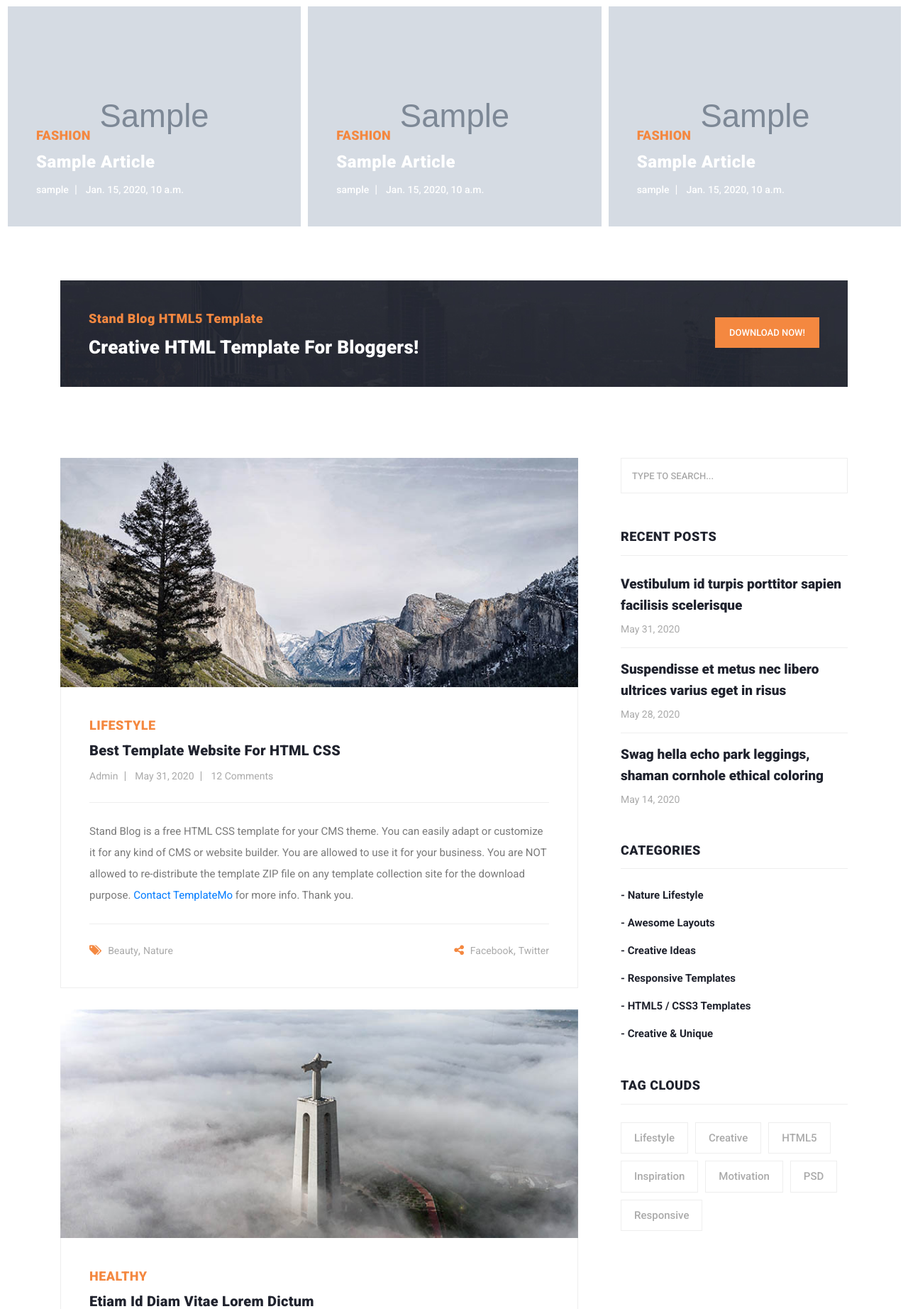
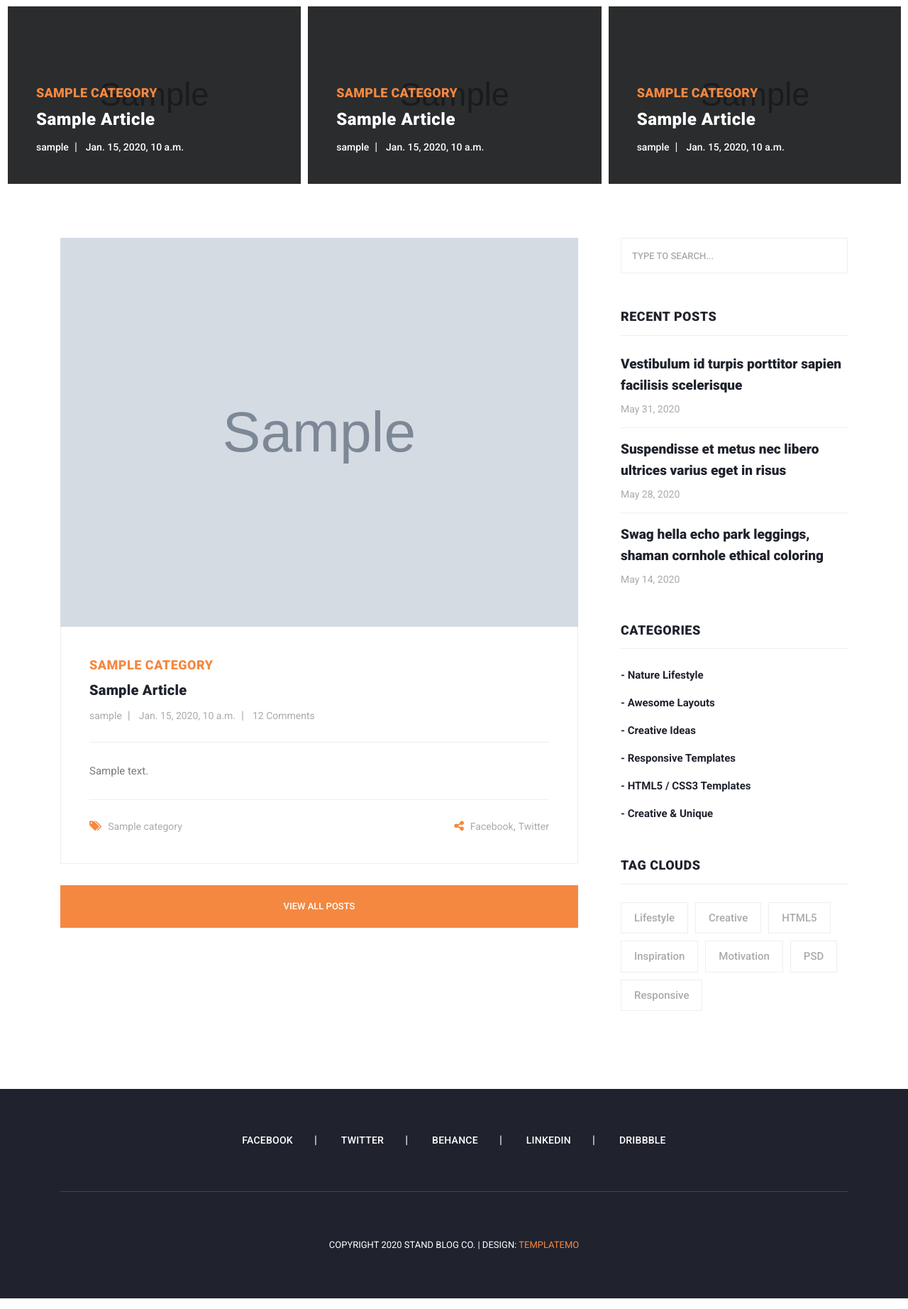
Before and after one commit to Alireza-reisi/Django-weblog, a Django app: page / in a window 1280 px wide. Shown: the part 101-1945 px from the top of the page at 71% size. Run offline with Django 5.2, Linux system fonts and the light colour scheme; tables that the repository leaves empty hold one stand-in row (values such as "Sample post"); grey boxes marked "Sample" are stand-in pictures; some libraries are stand-ins or nearby versions.

Commit message:
make home page's articles dynamic and add sum columns to article model

```diff
--- a/assets/css/templatemo-stand-blog.css
+++ b/assets/css/templatemo-stand-blog.css
@@ -5,13 +5,13 @@ TemplateMo 551 Stand Blog
 https://templatemo.com/tm-551-stand-blog
 
 */
-
 body {
   font-family: 'Roboto', sans-serif;
   overflow-x: hidden;
   text-rendering: optimizeLegibility;
   -webkit-font-smoothing: antialiased;
   -moz-osx-font-smoothing: grayscale;
+
 }
 p {
 	margin-bottom: 0px;
--- a/blog/admin.py
+++ b/blog/admin.py
@@ -1,6 +1,8 @@
 from django.contrib import admin
-from .models import article
+from .models import article, Category
+
 # Register your models here.
 
 
 admin.site.register(article)
+admin.site.register(Category)
--- a/home/templates/index.html
+++ b/home/templates/index.html
@@ -1,40 +1,14 @@
+{% extends "base_generic.html" %}
 {% load static %}
 
-<!DOCTYPE html>
-<html lang="en">
-
-  <head>
-
-    <meta charset="utf-8">
-    <meta name="viewport" content="width=device-width, initial-scale=1, shrink-to-fit=no">
-    <meta name="description" content="">
-    <meta name="author" content="TemplateMo">
-    <link href="https://fonts.googleapis.com/css?family=Roboto:100,100i,300,300i,400,400i,500,500i,700,700i,900,900i&display=swap" rel="stylesheet">
-
-    <title>Stand CSS Blog by TemplateMo</title>
-
-    <!-- Bootstrap core CSS -->
-    <link href="{% static 'bootstrap/css/bootstrap.min.css' %}" rel="stylesheet">
 
 
-    <!-- Additional CSS Files -->
-    <link rel="stylesheet" href="{% static 'css/fontawesome.css' %}">
-    <link rel="stylesheet" href="{% static 'css/templatemo-stand-blog.css' %}">
-    <link rel="stylesheet" href="{% static 'css/owl.css' %}">
-<!--
+{% block title %}home{% endblock %}
 
-TemplateMo 551 Stand Blog
 
-https://templatemo.com/tm-551-stand-blog
 
--->
 
-{# fontawesome cdn:  #}
-      <link rel="stylesheet" href="https://cdnjs.cloudflare.com/ajax/libs/font-awesome/4.7.0/css/font-awesome.min.css">
-  </head>
-
-  <body>
-
+{% block content %}
 	<!-- ***** Preloader Start ***** -->
     <div id="preloader">
         <div class="jumper">
@@ -128,11 +102,12 @@ https://templatemo.com/tm-551-stand-blog
         <div class="owl-banner owl-carousel">
             {% for article in articles %}
             	 <div class="item">
-                    <img src="{{ article.image.url }}" alt="{{ article.title }}">
-                    <div class="item-content">
+                    <img src="{{ article.image.url }}" alt="{{ article.title }}" style="height: 250px">
+                     <div  style="background-color: rgba(0,0,0,0.8); position: absolute;inset: 0; "></div>
+                    <div class="item-content" >
                         <div class="main-content">
                             <div class="meta-category">
-                              <span>Fashion</span>
+                              <span>{{ article.categories.first }}</span>
                             </div>
                             <a href="post-details.html"><h4>{{ article.title}}</h4></a>
                             <ul class="post-info">
@@ -150,28 +125,28 @@ https://templatemo.com/tm-551-stand-blog
       </div>
     </div>
     <!-- Banner Ends Here -->
-
-    <section class="call-to-action">
-      <div class="container">
-        <div class="row">
-          <div class="col-lg-12">
-            <div class="main-content">
-              <div class="row">
-                <div class="col-lg-8">
-                  <span>Stand Blog HTML5 Template</span>
-                  <h4>Creative HTML Template For Bloggers!</h4>
-                </div>
-                <div class="col-lg-4">
-                  <div class="main-button">
-                    <a rel="nofollow" href="{% static 'https://templatemo.com/tm-551-stand-blog' %}" target="_parent">Download Now!</a>
-                  </div>
-                </div>
-              </div>
-            </div>
-          </div>
-        </div>
-      </div>
-    </section>
+{##}
+{#    <section class="call-to-action">#}
+{#      <div class="container">#}
+{#        <div class="row">#}
+{#          <div class="col-lg-12">#}
+{#            <div class="main-content">#}
+{#              <div class="row">#}
+{#                <div class="col-lg-8">#}
+{#                  <span>Stand Blog HTML5 Template</span>#}
+{#                  <h4>Creative HTML Template For Bloggers!</h4>#}
+{#                </div>#}
+{#                <div class="col-lg-4">#}
+{#                  <div class="main-button">#}
+{#                    <a rel="nofollow" href="{% static 'https://templatemo.com/tm-551-stand-blog' %}" target="_parent">Download Now!</a>#}
+{#                  </div>#}
+{#                </div>#}
+{#              </div>#}
+{#            </div>#}
+{#          </div>#}
+{#        </div>#}
+{#      </div>#}
+{#    </section>#}
 
 
     <section class="blog-posts">
@@ -180,27 +155,36 @@ https://templatemo.com/tm-551-stand-blog
           <div class="col-lg-8">
             <div class="all-blog-posts">
               <div class="row">
+                        {% for article in articles %}
                             <div class="col-lg-12">
                               <div class="blog-post">
                                 <div class="blog-thumb">
-                      <img src="{% static 'images/blog-post-01.jpg' %}" alt="">
+                                  <img src="{{article.image.url}}" alt="">
                                 </div>
                                 <div class="down-content">
-                      <span>Lifestyle</span>
-                      <a href="post-details.html"><h4>Best Template Website for HTML CSS</h4></a>
+                                  <span>{{ article.categories.first }}</span>
+                                  <a href="post-details.html"><h4>{{ article.title}}</h4></a>
                                   <ul class="post-info">
-                        <li><a href="#">Admin</a></li>
-                        <li><a href="#">May 31, 2020</a></li>
+                                    <li><a href="#">{{ article.author }}</a></li>
+                                    <li><a href="#">{{ article.pub_date }}</a></li>
                                     <li><a href="#">12 Comments</a></li>
                                   </ul>
-                      <p>Stand Blog is a free HTML CSS template for your CMS theme. You can easily adapt or customize it for any kind of CMS or website builder. You are allowed to use it for your business. You are NOT allowed to re-distribute the template ZIP file on any template collection site for the download purpose. <a rel="nofollow" href="https://templatemo.com/contact" target="_parent">Contact TemplateMo</a> for more info. Thank you.</p>
+                                  <p>{{ article.content }}</p>
                                   <div class="post-options">
                                     <div class="row">
                                       <div class="col-6">
                                         <ul class="post-tags">
                                           <li><i class="fa fa-tags"></i></li>
-                              <li><a href="#">Beauty</a>,</li>
-                              <li><a href="#">Nature</a></li>
+                                          {% for category in article.categories.all %}
+
+                                              {% if category != article.categories.last %}
+                                                  <li><a href="#">{{ category }}</a>,</li>
+                                              {% else %}
+                                               <li><a href="#">{{ category }}</a></li>  {# for the last category #}
+                                              {% endif %}
+
+                                          {% endfor %}
+
                                         </ul>
                                       </div>
                                       <div class="col-6">
@@ -215,76 +199,10 @@ https://templatemo.com/tm-551-stand-blog
                                 </div>
                               </div>
                             </div>
-                <div class="col-lg-12">
-                  <div class="blog-post">
-                    <div class="blog-thumb">
-                      <img src="{% static 'images/blog-post-02.jpg' %}" alt="">
-                    </div>
-                    <div class="down-content">
-                      <span>Healthy</span>
-                      <a href="post-details.html"><h4>Etiam id diam vitae lorem dictum</h4></a>
-                      <ul class="post-info">
-                        <li><a href="#">Admin</a></li>
-                        <li><a href="#">May 24, 2020</a></li>
-                        <li><a href="#">36 Comments</a></li>
-                      </ul>
-                      <p>You can support us by contributing a little via PayPal. Please contact <a rel="nofollow" href="https://templatemo.com/contact" target="_parent">TemplateMo</a> via Live Chat or Email. If you have any question or feedback about this template, feel free to talk to us. Also, you may check other CSS templates such as <a rel="nofollow" href="https://templatemo.com/tag/multi-page" target="_parent">multi-page</a>, <a rel="nofollow" href="https://templatemo.com/tag/resume" target="_parent">resume</a>, <a rel="nofollow" href="https://templatemo.com/tag/video" target="_parent">video</a>, etc.</p>
-                      <div class="post-options">
-                        <div class="row">
-                          <div class="col-6">
-                            <ul class="post-tags">
-                              <li><i class="fa fa-tags"></i></li>
-                              <li><a href="#">Best Templates</a>,</li>
-                              <li><a href="#">TemplateMo</a></li>
-                            </ul>
-                          </div>
-                          <div class="col-6">
-                            <ul class="post-share">
-                              <li><i class="fa fa-share-alt"></i></li>
-                              <li><a href="#">Facebook</a>,</li>
-                              <li><a href="#">Twitter</a></li>
-                            </ul>
-                          </div>
-                        </div>
-                      </div>
-                    </div>
-                  </div>
-                </div>
-                <div class="col-lg-12">
-                  <div class="blog-post">
-                    <div class="blog-thumb">
-                      <img src="{% static 'images/blog-post-03.jpg' %}" alt="">
-                    </div>
-                    <div class="down-content">
-                      <span>Fashion</span>
-                      <a href="post-details.html"><h4>Donec tincidunt leo nec magna</h4></a>
-                      <ul class="post-info">
-                        <li><a href="#">Admin</a></li>
-                        <li><a href="#">May 14, 2020</a></li>
-                        <li><a href="#">48 Comments</a></li>
-                      </ul>
-                      <p>Nullam at quam ut lacus aliquam tempor vel sed ipsum. Donec pellentesque tincidunt imperdiet. Mauris sit amet justo vulputate, cursus massa congue, vestibulum odio. Aenean elit nunc, gravida in erat sit amet, feugiat viverra leo. Phasellus interdum, diam commodo egestas rhoncus, turpis nisi consectetur nibh, in vehicula eros orci vel neque.</p>
-                      <div class="post-options">
-                        <div class="row">
-                          <div class="col-6">
-                            <ul class="post-tags">
-                              <li><i class="fa fa-tags"></i></li>
-                              <li><a href="#">HTML CSS</a>,</li>
-                              <li><a href="#">Photoshop</a></li>
-                            </ul>
-                          </div>
-                          <div class="col-6">
-                            <ul class="post-share">
-                              <li><i class="fa fa-share-alt"></i></li>
-                              <li><a href="#">Facebook</a>,</li>
-                              <li><a href="#">Twitter</a></li>
-                            </ul>
-                          </div>
-                        </div>
-                      </div>
-                    </div>
-                  </div>
-                </div>
+
+                        {% endfor %}
+
+
                 <div class="col-lg-12">
                   <div class="main-button">
                     <a href="/blog">View All Posts</a>
@@ -391,28 +309,4 @@ https://templatemo.com/tm-551-stand-blog
         </div>
       </div>
     </footer>
-
-    <!-- Bootstrap core JavaScript -->
-    <script src="{% static 'jquery/jquery.min.js' %}"></script>
-    <script src="{% static 'bootstrap/js/bootstrap.bundle.min.js' %}"></script>
-
-    <!-- Additional Scripts -->
-    <script src="{% static 'js/custom.js' %}"></script>
-    <script src="{% static 'js/owl.js' %}"></script>
-    <script src="{% static 'js/slick.js' %}"></script>
-    <script src="{% static 'js/isotope.js' %}"></script>
-    <script src="{% static 'js/accordions.js' %}"></script>
-
-    <script language = "text/Javascript">
-      cleared[0] = cleared[1] = cleared[2] = 0; //set a cleared flag for each field
-      function clearField(t){                   //declaring the array outside of the
-      if(! cleared[t.id]){                      // function makes it static and global
-          cleared[t.id] = 1;  // you could use true and false, but that's more typing
-          t.value='';         // with more chance of typos
-          t.style.color='#fff';
-          }
-      }
-    </script>
-
-  </body>
-</html>
+{% endblock %}
--- a/home/views.py
+++ b/home/views.py
@@ -6,5 +6,5 @@ from blog.models import article
 
 
 def home(request):
-    articles = article.objects.all()
+    articles = article.objects.filter(published=True)
     return render(request, 'index.html', context={'articles': articles})
--- /dev/null
+++ b/templates/base_generic.html
@@ -0,0 +1,62 @@
+{% load static %}
+
+<!DOCTYPE html>
+<html lang="en">
+
+  <head>
+
+    <meta charset="utf-8">
+    <meta name="viewport" content="width=device-width, initial-scale=1, shrink-to-fit=no">
+    <meta name="description" content="">
+    <meta name="author" content="TemplateMo">
+    <link href="https://fonts.googleapis.com/css?family=Roboto:100,100i,300,300i,400,400i,500,500i,700,700i,900,900i&display=swap" rel="stylesheet">
+
+    <title>{% block title %}{% endblock %}</title>
+
+    <!-- Bootstrap core CSS -->
+    <link href="{% static 'bootstrap/css/bootstrap.min.css' %}" rel="stylesheet">
+
+
+    <!-- Additional CSS Files -->
+    <link rel="stylesheet" href="{% static 'css/fontawesome.css' %}">
+    <link rel="stylesheet" href="{% static 'css/templatemo-stand-blog.css' %}">
+    <link rel="stylesheet" href="{% static 'css/owl.css' %}">
+<!--
+
+TemplateMo 551 Stand Blog
+
+https://templatemo.com/tm-551-stand-blog
+
+-->
+
+{# fontawesome cdn:  #}
+      <link rel="stylesheet" href="https://cdnjs.cloudflare.com/ajax/libs/font-awesome/4.7.0/css/font-awesome.min.css">
+  </head>
+
+<body>
+{% block content %}
+
+{% endblock %}
+    <!-- Bootstrap core JavaScript -->
+    <script src="{% static 'jquery/jquery.min.js' %}"></script>
+    <script src="{% static 'bootstrap/js/bootstrap.bundle.min.js' %}"></script>
+
+    <!-- Additional Scripts -->
+    <script src="{% static 'js/custom.js' %}"></script>
+    <script src="{% static 'js/owl.js' %}"></script>
+    <script src="{% static 'js/slick.js' %}"></script>
+    <script src="{% static 'js/isotope.js' %}"></script>
+    <script src="{% static 'js/accordions.js' %}"></script>
+
+    <script language = "text/Javascript">
+      cleared[0] = cleared[1] = cleared[2] = 0; //set a cleared flag for each field
+      function clearField(t){                   //declaring the array outside of the
+      if(! cleared[t.id]){                      // function makes it static and global
+          cleared[t.id] = 1;  // you could use true and false, but that's more typing
+          t.value='';         // with more chance of typos
+          t.style.color='#fff';
+          }
+      }
+    </script>
+</body>
+</html>
```
Also changed, not shown: blog/models.py (+11 -1 lines). Lines whose indentation alone changed are shown as unchanged.
